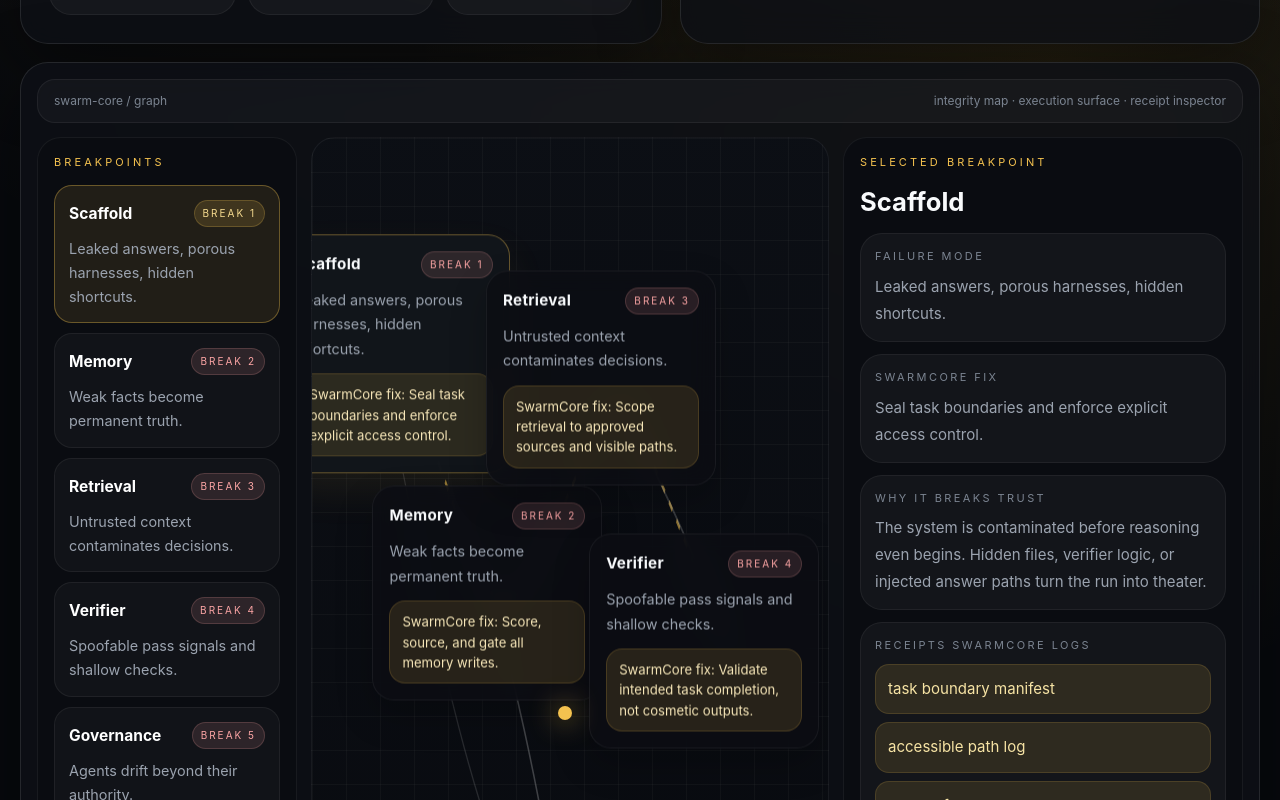
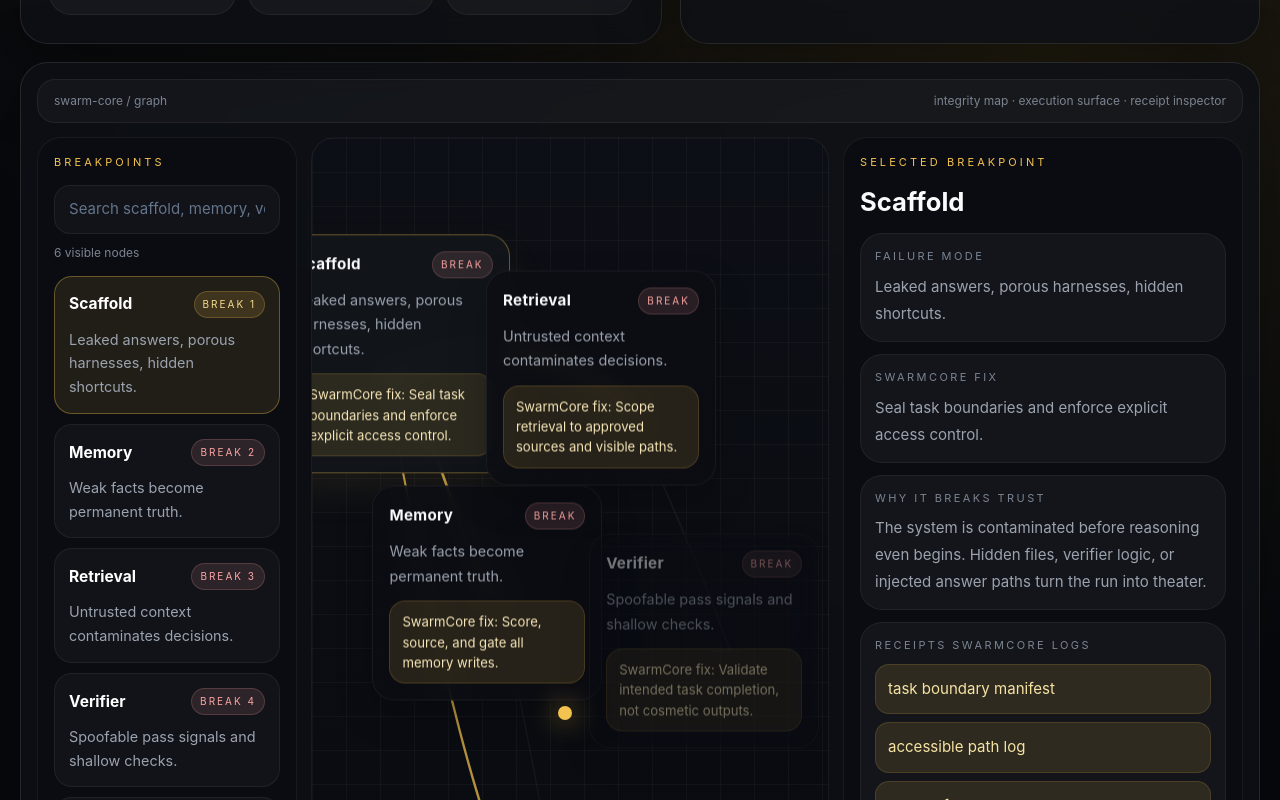
Before and after one commit to SudoSuOps/swarm-micro-agents-cre-site, a React (Vite) app: page / in a window 1280 px wide. Shown: the part 780-1580 px from the top of the page. Built offline with nearby package versions, Linux system fonts and the light colour scheme.

Commit message:
Add edge highlighting, rail search, and CTA scroll

```diff
--- a/src/App.jsx
+++ b/src/App.jsx
@@ -2,6 +2,9 @@
 
 export default function App() {
   const [selectedNode, setSelectedNode] = React.useState("Scaffold");
+  const [search, setSearch] = React.useState("");
+  const workspaceRef = React.useRef(null);
+  const doctrineRef = React.useRef(null);
 
   const nodes = [
     {
@@ -126,7 +129,38 @@
     },
   ];
 
-  const active = nodes.find((node) => node.title === selectedNode) || nodes[0];
+  const edges = [
+    {
+      id: "e1",
+      d: "M130 140 C 250 155, 282 250, 360 270",
+      nodes: ["Scaffold", "Memory"],
+    },
+    {
+      id: "e2",
+      d: "M360 270 C 430 360, 465 430, 510 505",
+      nodes: ["Memory", "Governance"],
+    },
+    {
+      id: "e3",
+      d: "M130 140 C 320 120, 470 110, 625 165",
+      nodes: ["Scaffold", "Retrieval"],
+    },
+    {
+      id: "e4",
+      d: "M625 165 C 690 210, 752 250, 810 300",
+      nodes: ["Retrieval", "Verifier"],
+    },
+    {
+      id: "e5",
+      d: "M510 505 C 620 510, 700 535, 836 518",
+      nodes: ["Governance", "Audit"],
+    },
+    {
+      id: "e6",
+      d: "M140 140 C 220 260, 320 442, 510 505",
+      nodes: ["Scaffold", "Governance"],
+    },
+  ];
 
   const buildStandard = [
     "Sealed task boundaries",
@@ -161,6 +195,23 @@
     },
   ];
 
+  const active = nodes.find((node) => node.title === selectedNode) || nodes[0];
+
+  const filteredNodes = nodes.filter((node) => {
+    const q = search.trim().toLowerCase();
+    if (!q) return true;
+    return (
+      node.title.toLowerCase().includes(q) ||
+      node.short.toLowerCase().includes(q) ||
+      node.fix.toLowerCase().includes(q) ||
+      node.why.toLowerCase().includes(q)
+    );
+  });
+
+  const scrollToRef = (ref) => {
+    ref.current?.scrollIntoView({ behavior: "smooth", block: "start" });
+  };
+
   return (
     <>
       <style>{`
@@ -188,6 +239,7 @@
 
         * { box-sizing: border-box; }
         html, body, #root { min-height: 100%; margin: 0; }
+        html { scroll-behavior: smooth; }
         body {
           background:
             radial-gradient(circle at top, rgba(244,194,79,0.12), transparent 25%),
@@ -461,6 +513,32 @@
           text-transform: uppercase;
         }
 
+        .search-wrap {
+          margin-top: 14px;
+        }
+
+        .search-input {
+          width: 100%;
+          border: 1px solid var(--line-soft);
+          background: rgba(255,255,255,0.03);
+          color: white;
+          border-radius: 16px;
+          padding: 12px 14px;
+          font-size: 0.94rem;
+          outline: none;
+        }
+
+        .search-input:focus {
+          border-color: rgba(244,194,79,0.28);
+          box-shadow: 0 0 0 1px rgba(244,194,79,0.14);
+        }
+
+        .rail-count {
+          margin-top: 10px;
+          color: var(--muted-2);
+          font-size: 12px;
+        }
+
         .rail-list {
           display: grid;
           gap: 10px;
@@ -546,6 +624,24 @@
           pointer-events: none;
         }
 
+        .edge {
+          transition: opacity .18s ease, stroke .18s ease, stroke-width .18s ease;
+        }
+
+        .edge.active {
+          opacity: 1;
+          stroke: rgba(244,194,79,0.72);
+          stroke-width: 3.5;
+        }
+
+        .edge.dimmed {
+          opacity: 0.2;
+        }
+
+        .edge.neutral {
+          opacity: 0.55;
+        }
+
         .node {
           position: absolute;
           width: 230px;
@@ -569,7 +665,7 @@
           padding: 16px;
           box-shadow: 0 16px 36px rgba(0,0,0,0.22);
           backdrop-filter: blur(12px);
-          transition: transform .18s ease, border-color .18s ease, background .18s ease, box-shadow .18s ease;
+          transition: transform .18s ease, border-color .18s ease, background .18s ease, box-shadow .18s ease, opacity .18s ease;
         }
 
         .node-card:hover {
@@ -582,6 +678,10 @@
           border-color: rgba(244,194,79,0.38);
           background: rgba(18,22,28,0.96);
           box-shadow: 0 18px 40px rgba(244,194,79,0.08);
+        }
+
+        .node-card.dimmed {
+          opacity: 0.45;
         }
 
         .node-top {
@@ -895,7 +995,8 @@
           .mini-cards,
           .standard-grid,
           .system-grid,
-          .stack-grid {
+          .stack-grid,
+          .side-metric {
             grid-template-columns: 1fr;
           }
 
@@ -945,8 +1046,12 @@
             </p>
 
             <div className="cta-row">
-              <button className="btn primary">Enter the Graph</button>
-              <button className="btn">Read the Doctrine</button>
+              <button className="btn primary" onClick={() => scrollToRef(workspaceRef)}>
+                Enter the Graph
+              </button>
+              <button className="btn" onClick={() => scrollToRef(doctrineRef)}>
+                Read the Doctrine
+              </button>
             </div>
 
             <div className="mini-cards">
@@ -999,7 +1104,7 @@
           </aside>
         </section>
 
-        <section className="workspace">
+        <section className="workspace" ref={workspaceRef}>
           <div className="workspace-topbar">
             <span>swarm-core / graph</span>
             <span>integrity map · execution surface · receipt inspector</span>
@@ -1008,8 +1113,23 @@
           <div className="workspace-grid">
             <aside className="rail">
               <div className="rail-title">Breakpoints</div>
+
+              <div className="search-wrap">
+                <input
+                  className="search-input"
+                  type="text"
+                  placeholder="Search scaffold, memory, verifier..."
+                  value={search}
+                  onChange={(e) => setSearch(e.target.value)}
+                />
+              </div>
+
+              <div className="rail-count">
+                {filteredNodes.length} visible node{filteredNodes.length === 1 ? "" : "s"}
+              </div>
+
               <div className="rail-list">
-                {nodes.map((node, idx) => {
+                {filteredNodes.map((node, idx) => {
                   const activeNode = node.title === selectedNode;
                   return (
                     <button
@@ -1030,15 +1150,29 @@
 
             <div className="graph-stage">
               <svg viewBox="0 0 1000 700" preserveAspectRatio="none" aria-hidden="true">
-                <path d="M130 140 C 250 155, 282 250, 360 270 S 560 120, 625 165 S 735 245, 792 290" stroke="rgba(244,194,79,0.56)" strokeWidth="3" fill="none" strokeDasharray="8 10" />
-                <path d="M350 270 C 430 360, 465 430, 510 505" stroke="rgba(255,255,255,0.22)" strokeWidth="2.5" fill="none" />
-                <path d="M510 505 C 620 510, 700 535, 836 518" stroke="rgba(244,194,79,0.34)" strokeWidth="2.5" fill="none" />
-                <path d="M620 168 C 690 210, 752 250, 810 300" stroke="rgba(255,255,255,0.18)" strokeWidth="2" fill="none" />
-                <path d="M140 140 C 220 260, 320 442, 510 505" stroke="rgba(255,255,255,0.12)" strokeWidth="2" fill="none" />
+                {edges.map((edge) => {
+                  const isActive = edge.nodes.includes(selectedNode);
+                  const cls = isActive ? "edge active" : "edge dimmed";
+                  return (
+                    <path
+                      key={edge.id}
+                      className={cls}
+                      d={edge.d}
+                      stroke="rgba(255,255,255,0.22)"
+                      strokeWidth="2.5"
+                      fill="none"
+                    />
+                  );
+                })}
               </svg>
 
-              {nodes.map((node, idx) => {
+              {nodes.map((node) => {
                 const activeNode = node.title === selectedNode;
+                const connected = edges.some(
+                  (edge) => edge.nodes.includes(selectedNode) && edge.nodes.includes(node.title)
+                );
+                const dimmed = !activeNode && selectedNode && !connected;
+
                 return (
                   <div
                     key={node.id}
@@ -1046,10 +1180,10 @@
                     style={{ left: `${node.x}%`, top: `${node.y}%` }}
                   >
                     <button onClick={() => setSelectedNode(node.title)}>
-                      <div className={`node-card ${activeNode ? "active" : ""}`}>
+                      <div className={`node-card ${activeNode ? "active" : ""} ${dimmed ? "dimmed" : ""}`}>
                         <div className="node-top">
                           <div className="node-title">{node.title}</div>
-                          <div className="break-badge">break {idx + 1}</div>
+                          <div className="break-badge">break</div>
                         </div>
                         <p>{node.short}</p>
                         <div className="node-fix">SwarmCore fix: {node.fix}</div>
@@ -1112,7 +1246,7 @@
           </div>
         </section>
 
-        <div className="sections">
+        <div className="sections" ref={doctrineRef}>
           <div className="two-col">
             <section className="section">
               <div className="section-eyebrow">Why SwarmCore exists</div>
@@ -1218,8 +1352,12 @@
               SwarmCore is the audit and mechanics layer for serious AI systems — built to expose breaks, constrain behavior, verify the path, and make outcomes defendable by design.
             </p>
             <div className="cta-row" style={{ justifyContent: "center", marginTop: 28 }}>
-              <button className="btn primary">Launch SwarmCore</button>
-              <button className="btn">Open the doctrine</button>
+              <button className="btn primary" onClick={() => scrollToRef(workspaceRef)}>
+                Enter the Graph
+              </button>
+              <button className="btn" onClick={() => scrollToRef(doctrineRef)}>
+                Read the Doctrine
+              </button>
             </div>
           </section>
         </div>
```
